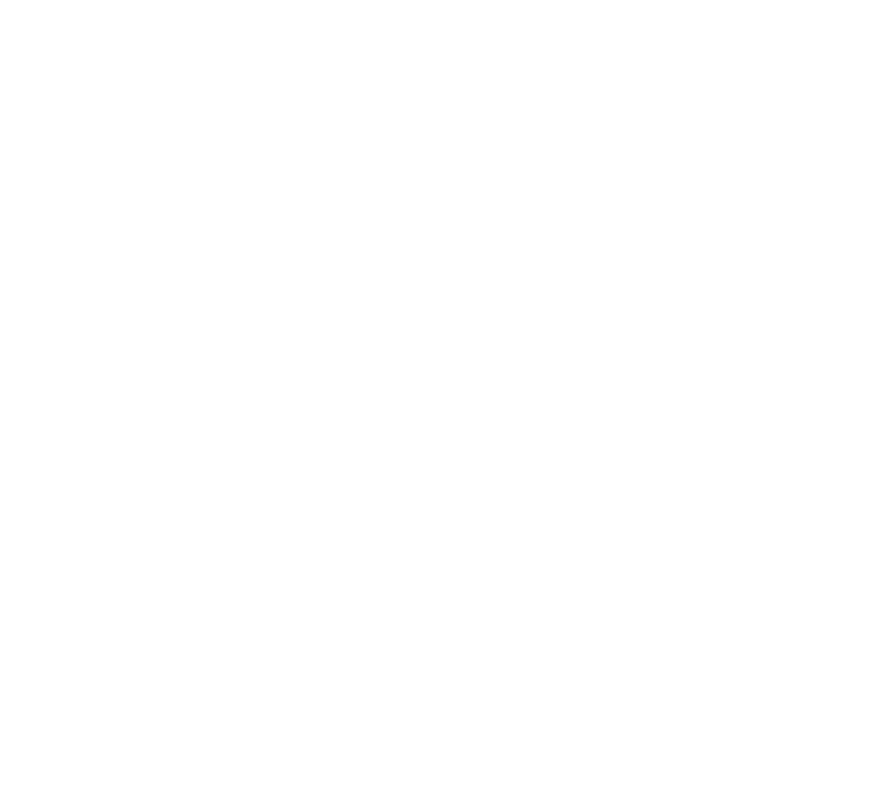
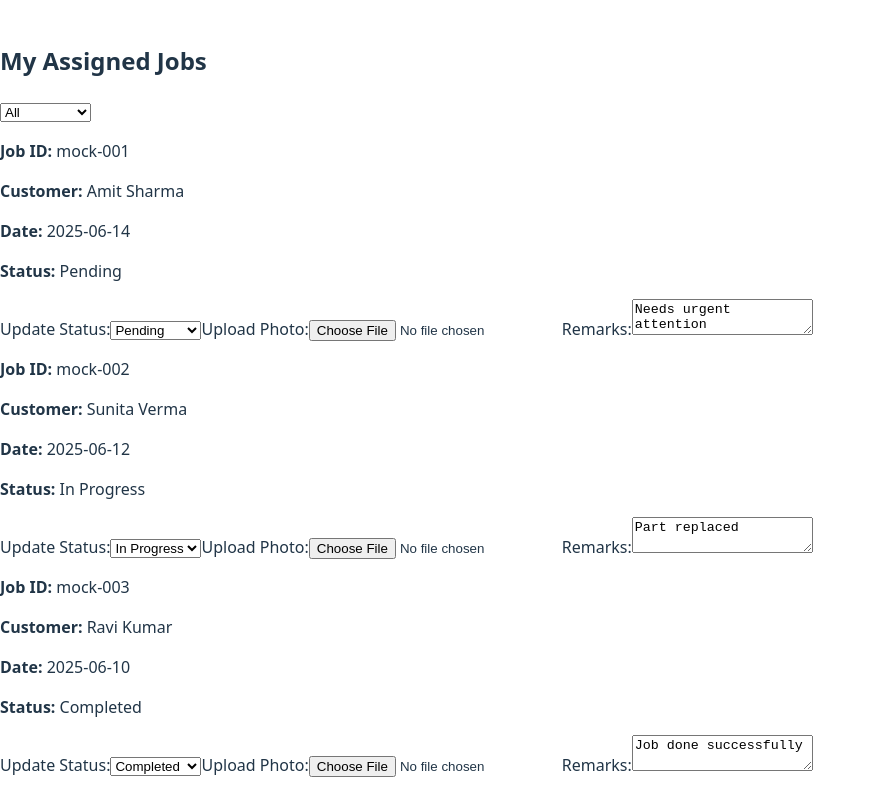
Before and after one commit to priyanshisaraf/crm, a React (Vite) app in the folder frontend/: page /my-jobs in a window 1280 px wide. Before the commit this address had no page. Shown: the whole page, without its empty margins (0-876 px from the left). Built offline with nearby package versions, Linux system fonts and the light colour scheme.

Commit message:
my-jobs page

```diff
--- a/frontend/src/App.jsx
+++ b/frontend/src/App.jsx
@@ -1,11 +1,28 @@
 import { BrowserRouter as Router, Routes, Route } from 'react-router-dom';
+
+// Import pages
 import CreateJob from './components/pages/CreateJob.jsx';
+import MyJobs from './components/pages/MyJobs.jsx'; // ✅ This one exists
+
+// import Dashboard from './components/pages/Dashboard.jsx'; // ❌ Not created yet
+// import Customers from './components/pages/Customers.jsx'; // ❌ Not created yet
+// import Settings from './components/pages/Settings.jsx';   // ❌ Not created yet
+// import Login from './components/pages/Login.jsx';         // ❌ Not created yet
 
 function App() {
   return (
     <Router>
       <Routes>
         <Route path="/create-job" element={<CreateJob />} />
+        <Route path="/my-jobs" element={<MyJobs />} />
+
+        {/* Optional routes (commented out for now) */}
+        {/* <Route path="/dashboard" element={<Dashboard />} /> */}
+        {/* <Route path="/customers" element={<Customers />} /> */}
+        {/* <Route path="/settings" element={<Settings />} /> */}
+        {/* <Route path="/login" element={<Login />} /> */}
+
+        {/* Optional: Add default route or 404 */}
       </Routes>
     </Router>
   );
--- a/frontend/src/components/pages/MyJobs.jsx
+++ b/frontend/src/components/pages/MyJobs.jsx
@@ -0,0 +1,162 @@
+import React, { useEffect, useState } from 'react';
+
+const MyJobs = () => {
+  const [jobs, setJobs] = useState([]);
+  const [filter, setFilter] = useState("All");
+  const [uploading, setUploading] = useState(false);
+  const [loading, setLoading] = useState(true);
+
+  // ✅ Mock data for frontend testing
+  useEffect(() => {
+    const mockJobs = [
+      {
+        id: "mock-001",
+        customerName: "Amit Sharma",
+        status: "Pending",
+        date: "2025-06-14",
+        notes: "Needs urgent attention",
+        photoURL: ""
+      },
+      {
+        id: "mock-002",
+        customerName: "Sunita Verma",
+        status: "In Progress",
+        date: "2025-06-12",
+        notes: "Part replaced",
+        photoURL: ""
+      },
+      {
+        id: "mock-003",
+        customerName: "Ravi Kumar",
+        status: "Completed",
+        date: "2025-06-10",
+        notes: "Job done successfully",
+        photoURL: ""
+      }
+    ];
+    setJobs(mockJobs);
+    setLoading(false);
+  }, []);
+
+  const updateJobStatus = (id, newStatus) => {
+    setJobs(prevJobs =>
+      prevJobs.map(job =>
+        job.id === id ? { ...job, status: newStatus } : job
+      )
+    );
+  };
+
+  const handlePhotoUpload = (id, file) => {
+    setUploading(true);
+    setTimeout(() => {
+      setJobs(prevJobs =>
+        prevJobs.map(job =>
+          job.id === id
+            ? { ...job, photoURL: URL.createObjectURL(file) }
+            : job
+        )
+      );
+      setUploading(false);
+    }, 1000); // Simulated upload delay
+  };
+
+  const updateNotes = (id, newNote) => {
+    setJobs(prevJobs =>
+      prevJobs.map(job =>
+        job.id === id ? { ...job, notes: newNote } : job
+      )
+    );
+  };
+
+  const filteredJobs = jobs.filter(job => filter === "All" || job.status === filter);
+
+  if (loading) return <p className="p-4">Loading jobs...</p>;
+
+  return (
+    <div className="p-6">
+      <h2 className="text-2xl font-bold mb-4">My Assigned Jobs</h2>
+
+      <select
+        onChange={(e) => setFilter(e.target.value)}
+        value={filter}
+        className="mb-4 p-2 border rounded"
+      >
+        <option value="All">All</option>
+        <option value="Pending">Pending</option>
+        <option value="In Progress">In Progress</option>
+        <option value="Completed">Completed</option>
+      </select>
+
+      {filteredJobs.length === 0 ? (
+        <p>No jobs found.</p>
+      ) : (
+        filteredJobs.map(job => (
+          <div
+            key={job.id}
+            className={`border p-4 rounded mb-4 shadow-md transition-all duration-300 ${
+              job.status === "Pending"
+                ? "bg-red-100 border-red-400"
+                : job.status === "In Progress"
+                ? "bg-yellow-100 border-yellow-400"
+                : job.status === "Completed"
+                ? "bg-green-100 border-green-400"
+                : "bg-gray-100 border-gray-300"
+            }`}
+          >
+            <p><strong>Job ID:</strong> {job.id}</p>
+            <p><strong>Customer:</strong> {job.customerName}</p>
+            <p><strong>Date:</strong> {job.date || 'N/A'}</p>
+
+            <p>
+              <strong>Status:</strong>{" "}
+              <span
+                className={`font-semibold ${
+                  job.status === "Pending"
+                    ? "text-red-600"
+                    : job.status === "In Progress"
+                    ? "text-yellow-700"
+                    : job.status === "Completed"
+                    ? "text-green-600"
+                    : "text-gray-600"
+                }`}
+              >
+                {job.status}
+              </span>
+            </p>
+
+            <label className="block mt-2">Update Status:</label>
+            <select
+              value={job.status}
+              onChange={(e) => updateJobStatus(job.id, e.target.value)}
+              className="border p-2 rounded"
+            >
+              <option value="Pending">Pending</option>
+              <option value="In Progress">In Progress</option>
+              <option value="Completed">Completed</option>
+            </select>
+
+            <label className="block mt-4">Upload Photo:</label>
+            <input
+              type="file"
+              onChange={(e) => handlePhotoUpload(job.id, e.target.files[0])}
+              className="mt-1"
+            />
+            {uploading && <p>Uploading...</p>}
+            {job.photoURL && (
+              <img src={job.photoURL} alt="Uploaded" className="w-32 mt-2 rounded" />
+            )}
+
+            <label className="block mt-4">Remarks:</label>
+            <textarea
+              value={job.notes}
+              onChange={(e) => updateNotes(job.id, e.target.value)}
+              className="border p-2 w-full mt-1 rounded"
+            />
+          </div>
+        ))
+      )}
+    </div>
+  );
+};
+
+export default MyJobs;
```
